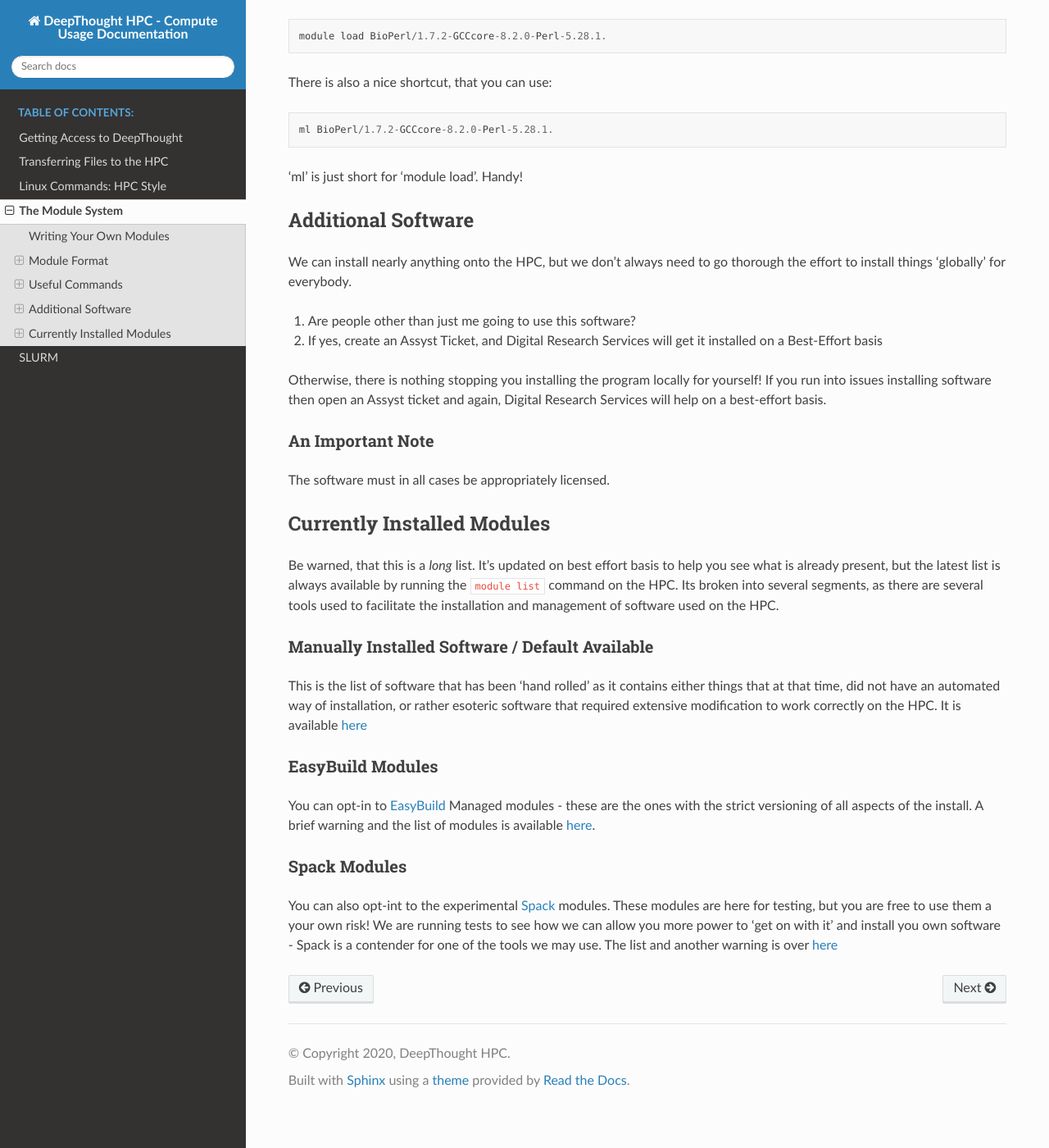
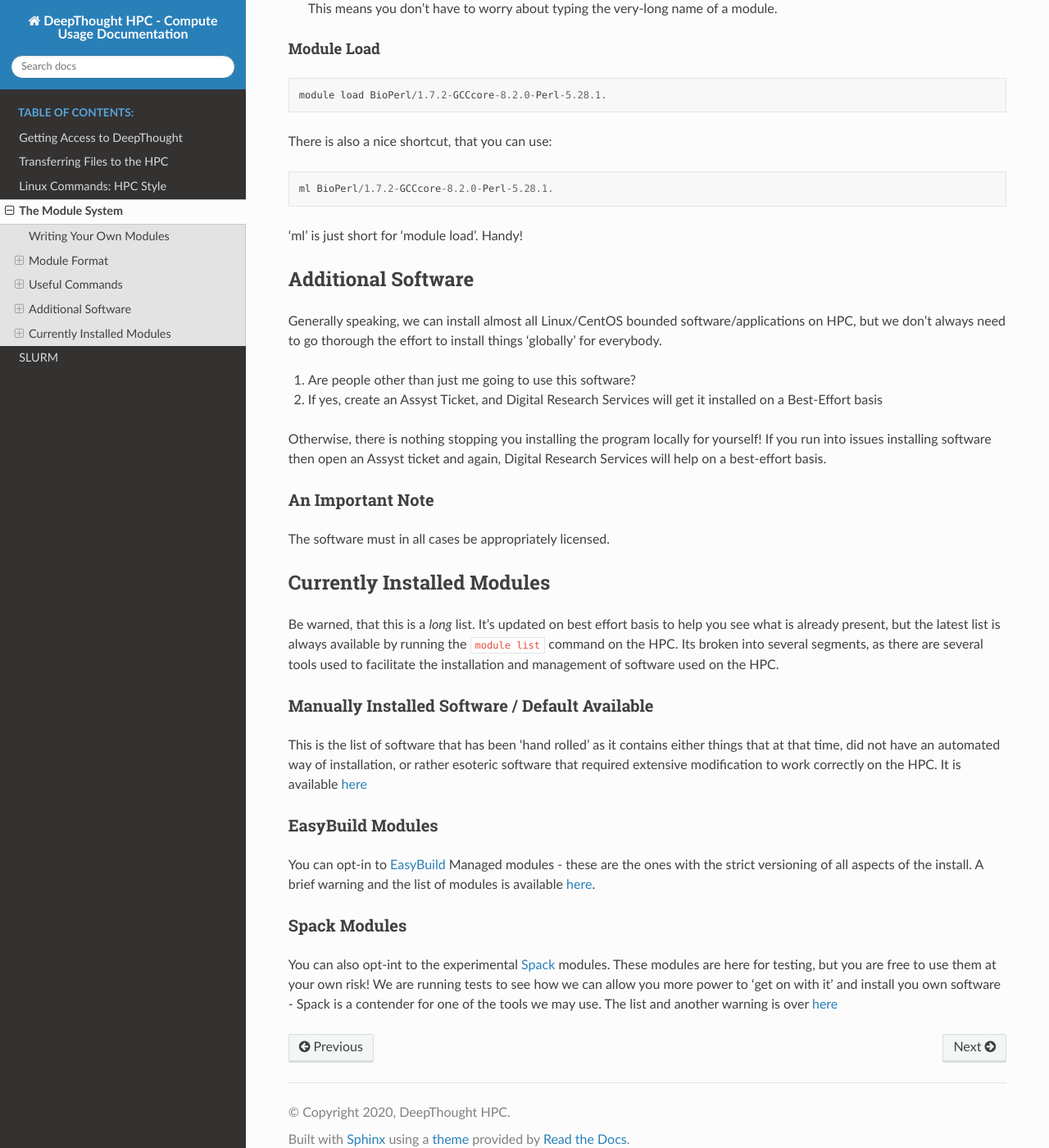
Before and after one commit to flindersuni/DeepThoughtHPC-docs, a Sphinx documentation site: the page built from docs/source/ModuleSystem/LMod.md, in a window 1280 px wide and 1400 px high, scrolled down 2488 px. Shown: the whole window at 82% size. Built offline with Sphinx 7.4.7 and the Read the Docs theme 2.0.0, drawn with Linux system fonts in a browser that asks for light colours; some of the changed text lies outside the part shown.

Commit message:
module debug
`module` debug

```diff
--- a/docs/source/ModuleSystem/LMod.md
+++ b/docs/source/ModuleSystem/LMod.md
@@ -1,12 +1,14 @@
 # The Module System
 
-The system uses the [LMod](https://lmod.readthedocs.io/en/latest/) (Load MODules) system to load/unload applications in the command line. Any modules you use frequently can be loaded on login using your .bash_profile file; modules required for a job should be automated in your SLURM script.
+In mordern time, almost all HPC systems are multiuser systems and consequently, this brings many challenges. One of such challenges is effectively managing a complex and large volume of software application cohort.
+
+DeepThought HPC uses the [LMod](https://lmod.readthedocs.io/en/latest/) (Load MODules) system to load/unload applications in the command line. Any modules you use frequently can be loaded on login using your .bash_profile file; modules required for a job should be automated in your SLURM script.
 
 Best way to think of Module is a singular program version + all of its associated dependencies to run correctly.
 
 ## Writing Your Own Modules
 
-You can [write your own module files](https://lmod.readthedocs.io/en/latest/015_writing_modules.html#) if you want! This is supported ona best-effort basis by the HPC team.
+You can [write your own module files](https://lmod.readthedocs.io/en/latest/015_writing_modules.html#) if you want! This is supported on a best-effort basis by the HPC support team.
 
 ## Module Format
 
@@ -70,7 +72,7 @@
 
 ## Additional Software
 
-We can install nearly anything onto the HPC, but we don't always need to go thorough the effort to install things 'globally' for everybody.
+Generally speaking, we can install almost all Linux/CentOS bounded software/applications on HPC, but we don't always need to go thorough the effort to install things 'globally' for everybody.
 
 1. Are people other than just me going to use this software?
 2. If yes, create an Assyst Ticket, and Digital Research Services will get it installed on a Best-Effort basis
@@ -95,4 +97,4 @@
 
 ### Spack Modules
 
-You can also opt-int to the experimental [Spack](https://spack.io/) modules. These modules are here for testing, but you are free to use them a your own risk! We are running tests to see how we can allow you more power to 'get on with it' and install you own software - Spack is a contender for one of the tools we may use. The list and another warning is over [here](SpackModules.md)
+You can also opt-int to the experimental [Spack](https://spack.io/) modules. These modules are here for testing, but you are free to use them at your own risk! We are running tests to see how we can allow you more power to 'get on with it' and install you own software - Spack is a contender for one of the tools we may use. The list and another warning is over [here](SpackModules.md)
```
